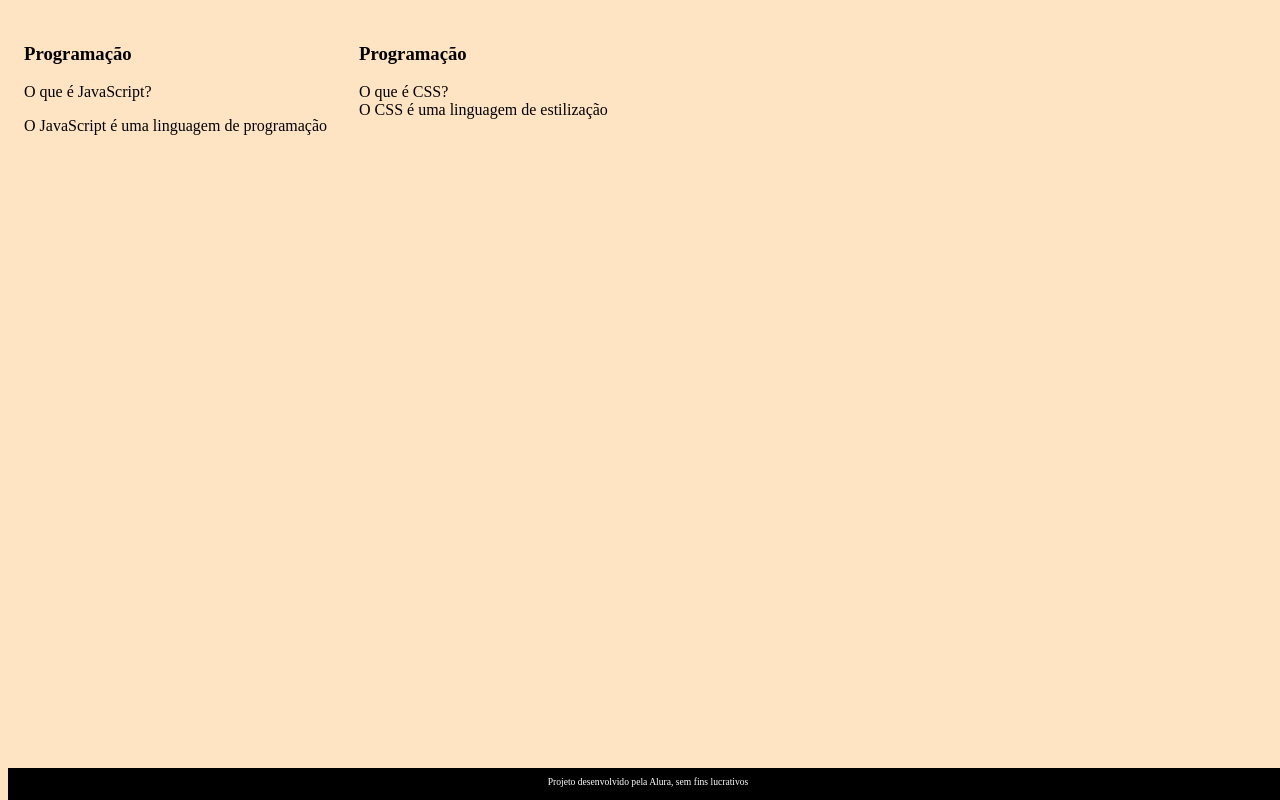
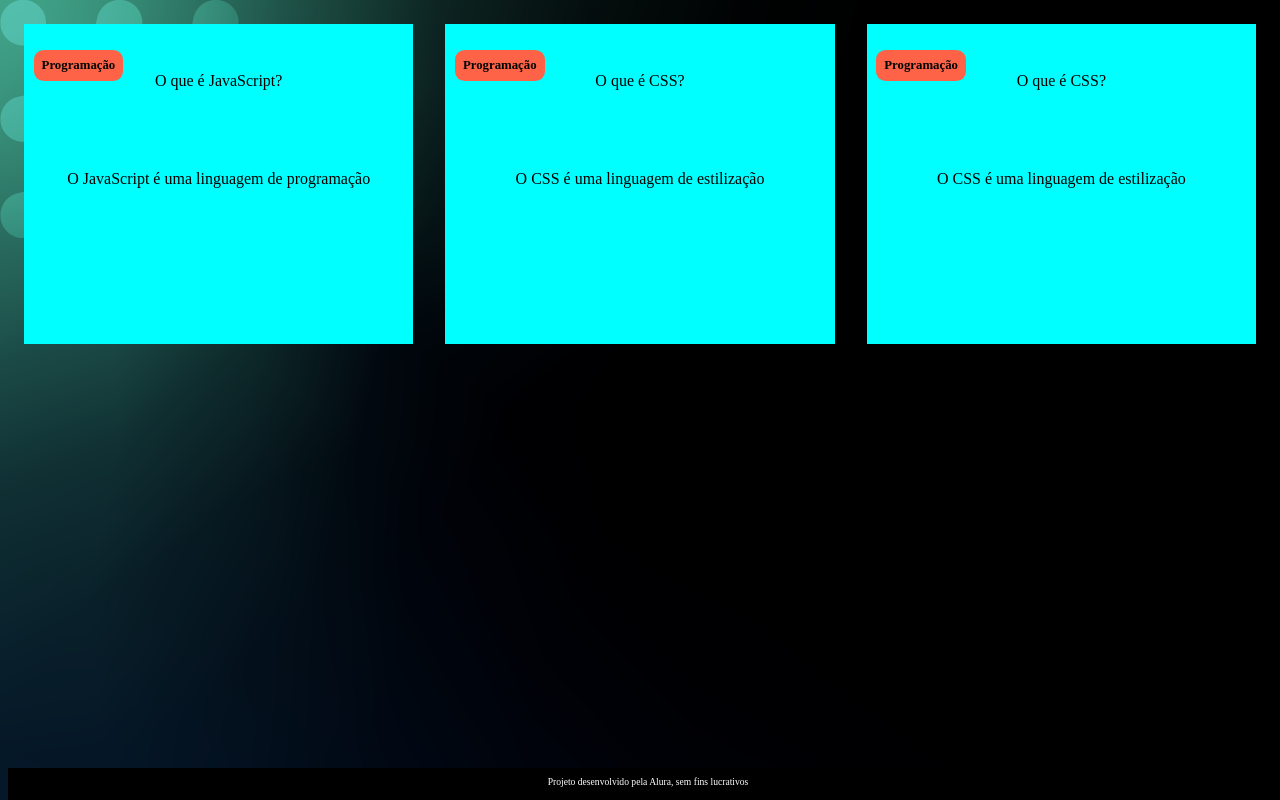
Before and after one commit to gessinopc/flashcards, a plain HTML site: page Flashcards/index.html in a window 1280 px wide. Drawn offline with Linux system fonts and the light colour scheme.

Commit message:
28-10-24

```diff
--- a/Flashcards/assets/style.css
+++ b/Flashcards/assets/style.css
@@ -1,14 +1,39 @@
-body{
-    background-color:bisque;
+body {
+    background: url(img/bg-desktop.webp);
     font-family: Bai Jamjuree;
 }
 
 #container {
-    display: flex;
+    display: flex; /* Elementos dispostos em linha */
 }
 
-.cartao{
+.cartao {
     margin: 1rem 1rem;
+    background-color: aqua;
+    height: 20rem;
+    flex-grow: 1;
+    flex-basis: calc(33% - 6rem);
+}
+
+.cartao__conteudo {
+    text-align: center;
+    /* background-color: aquamarine; */
+    height: 100%;
+}
+
+.cartao__conteudo h3 {
+    background-color: tomato;
+    text-align: left;
+    padding: 0.5rem;
+    position: absolute;
+    margin: 0.6rem;
+    border-radius: 0.6rem;
+    font-size: 1vw;
+}
+
+.cartao__conteudo p {
+    margin-top: 1rem;
+    padding: 2rem;
 }
 
 
@@ -17,9 +42,7 @@ body{
 
 
 
-
-
-footer{
+footer {
     background-color: black;
     color: white;
     position: fixed;
@@ -28,7 +51,7 @@ footer{
     height: 2rem;
 }
 
-footer p{
+footer p {
     text-align: center;
     font-size: 0.6rem;
     margin-top: 0.5rem;
--- a/Flashcards/index.html
+++ b/Flashcards/index.html
@@ -4,7 +4,7 @@
     <meta charset="UTF-8">
     <meta name="viewport" content="width=device-width, initial-scale=1.0">
     <link rel="stylesheet" href="assets/style.css">
-    <title>Document</title>
+    <title>Flashcard</title>
 </head>
 <body>
     <main>
@@ -24,10 +24,21 @@
                 <div class="cartao__conteudo">
                     <h3>Programação</h3>
                     <div class="cartao__conteudo__pergunta">
-                        O que é CSS?
+                        <p>O que é CSS?</p>
                     </div>
                     <div class="cartao__conteudo__resposta">
-                        O CSS é uma linguagem de estilização
+                    <p>O CSS é uma linguagem de estilização</p>
+                    </div>
+                </div>
+            </article>
+            <article class="cartao">
+                <div class="cartao__conteudo">
+                    <h3>Programação</h3>
+                    <div class="cartao__conteudo__pergunta">
+                        <p>O que é CSS?</p>
+                    </div>
+                    <div class="cartao__conteudo__resposta">
+                    <p>O CSS é uma linguagem de estilização</p>
                     </div>
                 </div>
             </article>
```
Also changed, not shown: Flashcards/assets/img/bg-desktop.webp (added), Flashcards/assets/img/bg-mobile.webp (added), Flashcards/assets/img/bg-tablet.webp (added).
